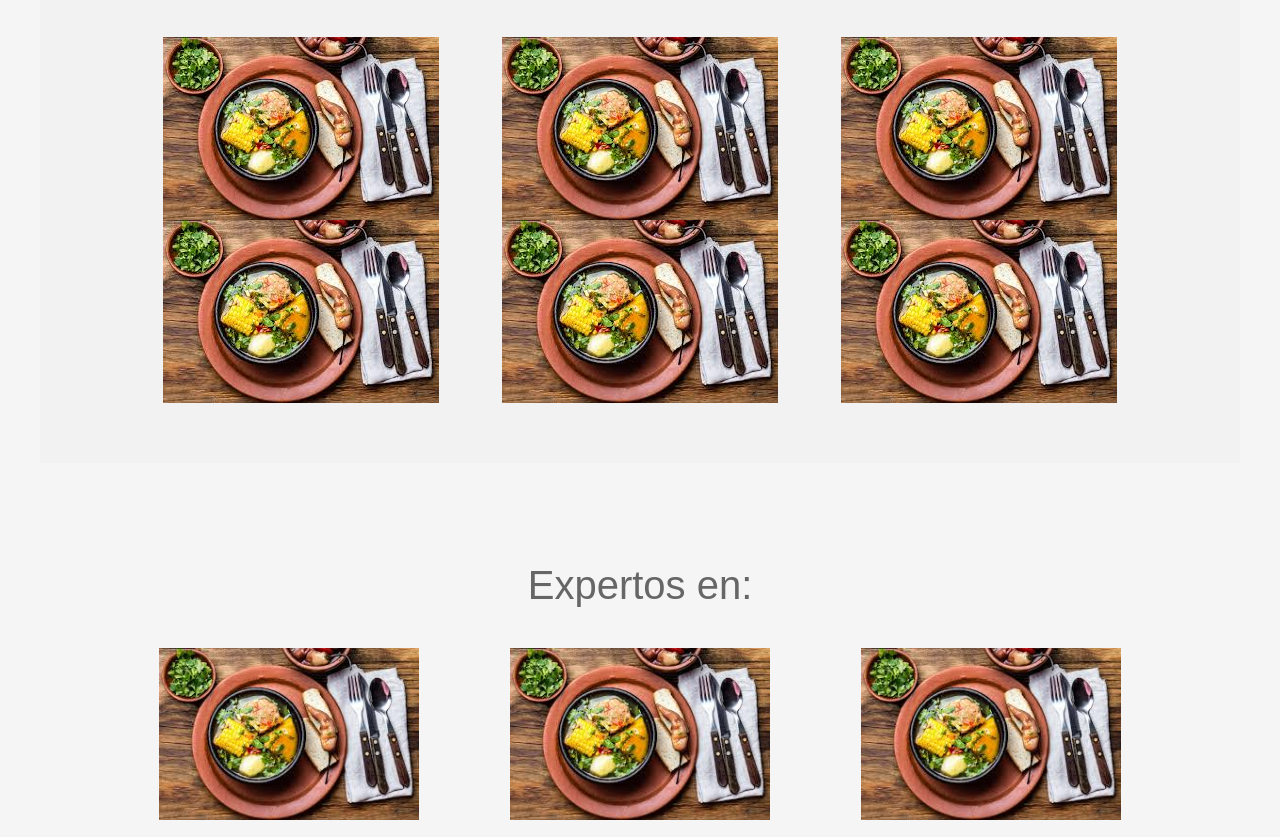
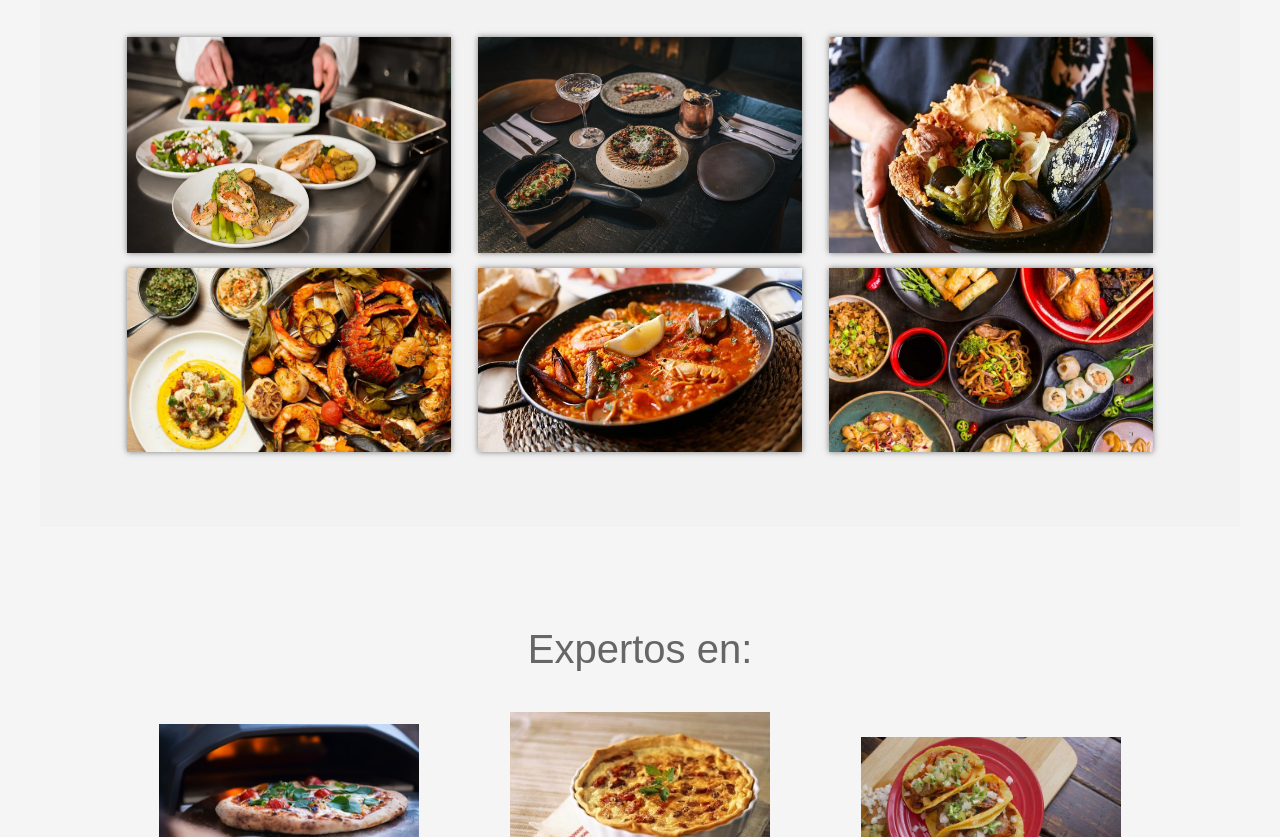
Before and after one commit to DonOrtegaa/TrabajoIII, a website: page menu.html in a window 1280 px wide. Shown: the part 940-1777 px from the top of the page. Drawn offline with Linux system fonts and the light colour scheme.

Commit message:
fotos menu

```diff
--- a/footer.css
+++ b/footer.css
@@ -13,6 +13,8 @@
     clear: both;
 
 }
+
+
 .footer .grupo1{
     width: 100%;
     max-width: 1200px;
--- a/menu.html
+++ b/menu.html
@@ -32,7 +32,7 @@
             <section class="services contenedor" id="servicio">
                 <h2 class="subtitulo">Nuestro Servicio</h2>
                 <div class="contenedor-servicio">
-                    <img src="img/comida.jpg" alt="">
+                    <img src="img/imagen1.jpg" alt="">
                     <div class="checklist-servicio">
                         <div class="service">
                             <h3 class="n-service"><span class="number">1</span>Diseño Web</h3>
@@ -62,32 +62,33 @@
                 <div class="contenedor">
                     <h2 class="subtitulo">Menu</h2>
                     <div class="contenedor-galeria">
-                        <img src="img/comida.jpg" alt="">
-                        <img src="img/comida.jpg" alt="">
-                        <img src="img/comida.jpg" alt="">
-                        <img src="img/comida.jpg" alt="">
-                        <img src="img/comida.jpg" alt="">
-                        <img src="img/comida.jpg" alt="">
+                        <img src="img/imagen2.png" alt="" class="img-galeria">
+                        <img src="img/imagen3.png" alt="" class="img-galeria">
+                        <img src="img/imagen4.jpg" alt="" class="img-galeria">
+                        <img src="img/imagen5.jpg" alt="" class="img-galeria">
+                        <img src="img/imagen6.jpg" alt="" class="img-galeria">
+                        <img src="img/imagen7.jpeg" alt="" class="img-galeria">
+
                     </div>
                 </div>
             </section>
             <section class="imagen-light">
-                <img src="img/comida.jpg" alt="" class="close">
-                <img src="img/comida.jpg" alt="" class="agregar-imagen">
+                <img src="img/imagen8.jpg" alt="" class="close">
+                <img src="img/imagen9.jpg" alt="" class="agregar-imagen">
             </section>
             <section class="contenedor" id="expertos">
                 <h2 class="subtitulo">Expertos en:</h2>
                 <section class="experts">
                     <div class="cont-expert">
-                        <img src="img/comida.jpg" alt="">
+                        <img src="img/imagen8.jpg" alt="">
                         <h3 class="n-expert">Analytics</h3>
                     </div>
                     <div class="cont-expert">
-                        <img src="img/comida.jpg" alt="">
+                        <img src="img/imagen9.jpg" alt="">
                         <h3 class="n-expert">Analytics</h3>
                     </div>
                     <div class="cont-expert">
-                        <img src="img/comida.jpg" alt="">
+                        <img src="img/imagen10.jpg" alt="">
                         <h3 class="n-expert">Analytics</h3>
                     </div>
                 </section>
--- a/styleMenu.css
+++ b/styleMenu.css
@@ -106,7 +106,7 @@ body {
     display: flex;
     justify-content: space-evenly;
     flex-wrap: wrap;
-    bottom: 20px;
+
 }
 .img-galeria{
     width: 30%;
```
Also changed, not shown: img/imagen1.jpg (added), img/imagen10.jpg (added), img/imagen2.png (added), img/imagen3.png (added), img/imagen4.jpg (added), img/imagen5.jpg (added), img/imagen6.jpg (added), img/imagen7.jpeg (added), img/imagen8.jpg (added), img/imagen9.jpg (added).
